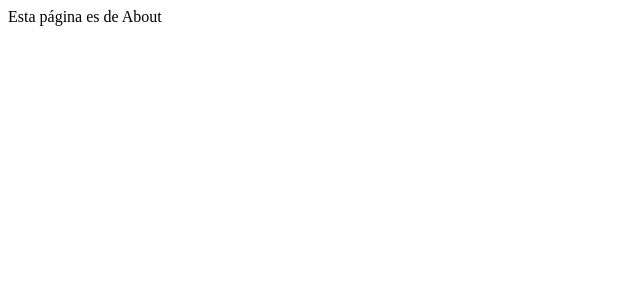
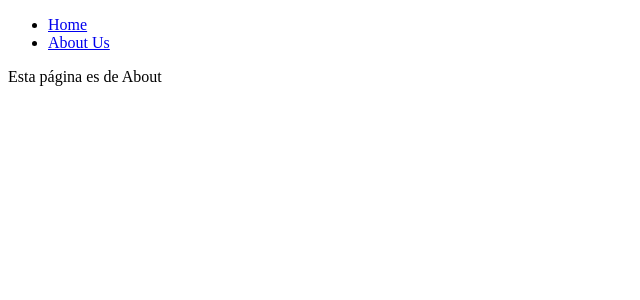
Before and after one commit to ramirezandradesara/avocado-store-nextjs, a Next.js app: page /about in a window 1280 px wide. Shown: the top 300 px of the page, without its empty margins (0-640 px from the left). Built offline with nearby package versions, Linux system fonts and the light colour scheme.

Commit message:
8. enlazando paginas

```diff
--- /dev/null
+++ b/components/Navbar/Navbar.js
@@ -0,0 +1,21 @@
+import React from 'react'
+import Link from 'next/link'
+
+const Navbar = () => {
+    return (
+        <div>
+            <nav>
+                <ul>
+                    <li>
+                        <Link href="/">Home</Link>
+                    </li>
+                    <li>
+                        <Link href="/about">About Us</Link>
+                    </li>
+                </ul>
+            </nav>
+        </div>
+    )
+}
+
+export default Navbar
--- a/pages/about.js
+++ b/pages/about.js
@@ -1,8 +1,13 @@
 import React from 'react'
+import Navbar from '../components/Navbar/Navbar'
 
 const About = () => {
   return (
-    <div>Esta página es de About</div>
+
+    <div>
+        <Navbar />
+        <p>Esta página es de About</p>
+    </div>
   )
 }
 
--- a/pages/index.js
+++ b/pages/index.js
@@ -1,8 +1,10 @@
 import React from 'react'
+import Navbar from '../components/Navbar/Navbar'
 
 const Home = () => {
   return (
     <div>
+        <Navbar />
         <h1>Hola Platzi! </h1>
     </div>
   )
```
